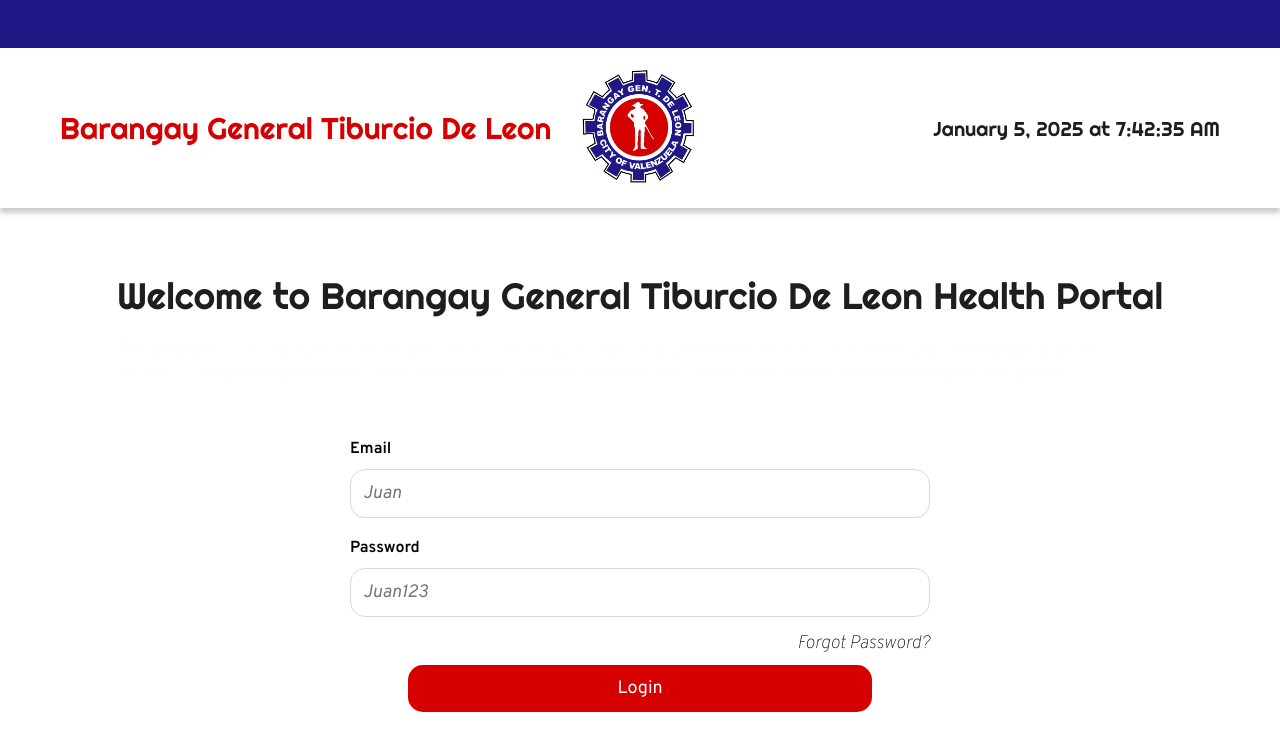
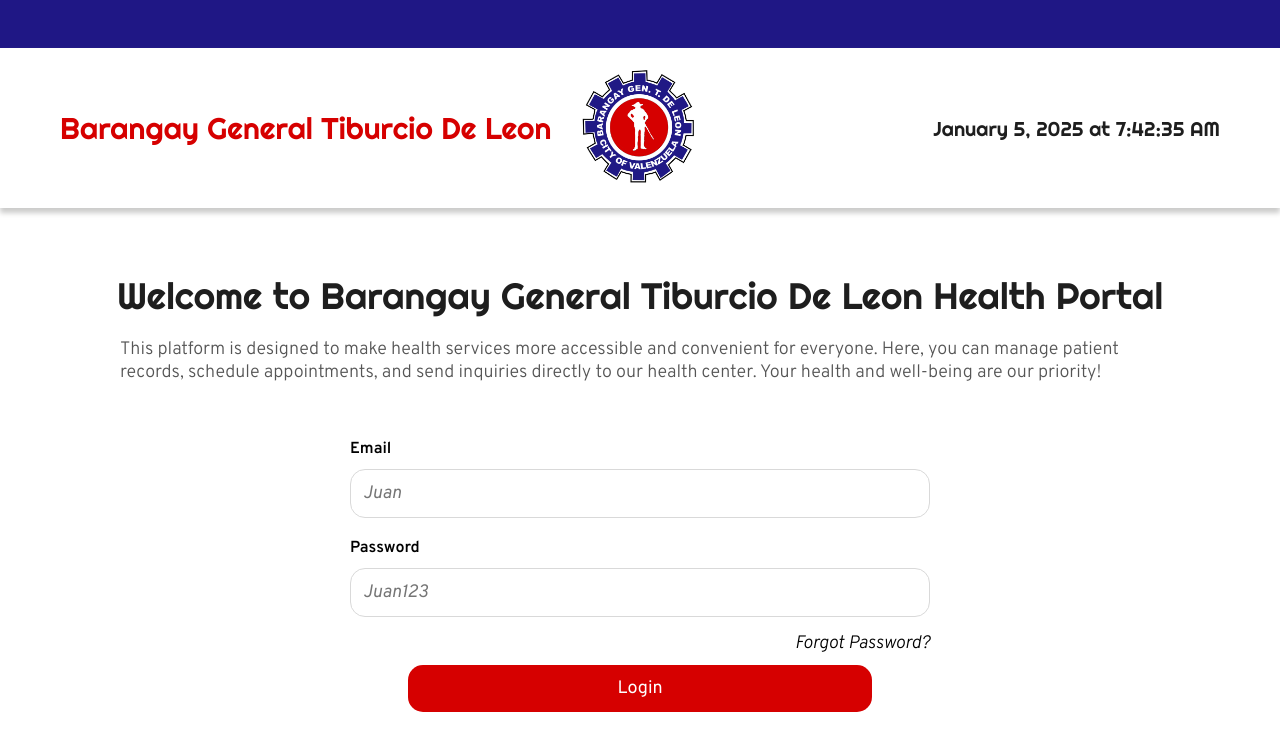
Before and after one commit to Gothboi26/SeniorWEb, a React (Create React App) app in the folder companion/: page / in a window 1280 px wide. Shown: the top 750 px of the page. Built offline with nearby package versions, Linux system fonts and the light colour scheme.

Commit message:
I updated the styles in NotificationTab.css.
I updated the styles in NotificationTab.css.

```diff
--- a/companion/src/NotificationsTab.css
+++ b/companion/src/NotificationsTab.css
@@ -20,10 +20,11 @@ h4 {
 p {
   margin-bottom: 20px;
   font-size: 1rem;
-  font-weight: 100;
+  font-weight: 300;
   text-align: left;
-  color: #fcfcfc;
+  color: #555;
   margin-top: 0;
+
 }
 
 /* Notifications List */
```
